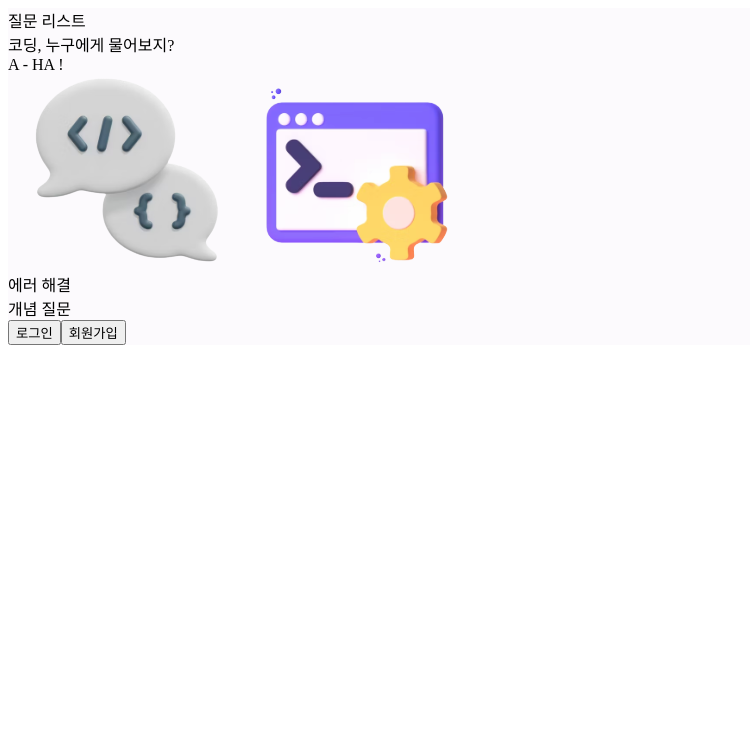
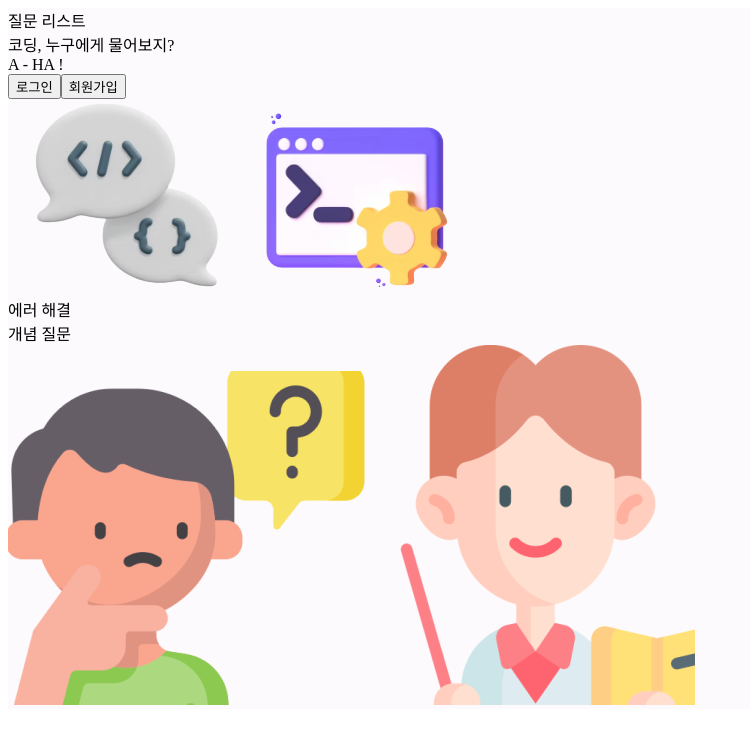
Before and after one commit to tukcom2023CD/RISING, a React (Create React App) app in the folder frontend/: page / in a window 1280 px wide. Shown: the top 744 px of the page, without its empty margins (0-750 px from the left). Built offline with nearby package versions, Linux system fonts and the light colour scheme; a small style sheet from the web is missing.

Commit message:
feat: 애니메이션 추가

```diff
--- a/frontend/src/page/BeforeMainPage.tsx
+++ b/frontend/src/page/BeforeMainPage.tsx
@@ -3,6 +3,8 @@ import 'utils/pageStyle.css';
 import ColorSystem from 'utils/ColorSystem';
 import icon1 from 'images/icon1.png';
 import icon2 from 'images/icon2.png';
+import mentee from 'images/mentee.png';
+import mentor from 'images/mentor.png';
 import { useNavigate } from 'react-router-dom';
 
 function BeforeMainPage() {
@@ -21,7 +23,7 @@ function BeforeMainPage() {
     >
       <div className="flex justify-center items-center h-full">
         <div className="flex justify-center items-center flex-col">
-          <div className="w-40 h-12 rounded-xl items-center drop-shadow-lg flex justify-center bg-[#E1E0FF] absolute top-36">
+          <div className="animate-wiggle w-40 h-12 rounded-xl items-center drop-shadow-lg flex justify-center bg-[#E1E0FF] absolute top-36">
             <span className="text-2xl text-[#595959]">질문 리스트</span>
           </div>
           <span className="text-6xl text-[#575757]">
@@ -30,34 +32,46 @@ function BeforeMainPage() {
           <div className="rounded-full drop-shadow-lg bg-[#FFB0B0] w-52 h-16 flex justify-center items-center mt-8">
             <span className="text-white text-5xl">A - HA !</span>
           </div>
+          <div className="flex-row absolute bottom-36">
+            <button type="button" onClick={goToLogin}>
+              <div className="scaleup w-32 h-12 rounded-xl items-center drop-shadow-lg flex justify-center bg-[#FFDDDD] mx-16">
+                <span className="text-2xl text-[#595959]">로그인</span>
+              </div>
+            </button>
+            <button type="button" onClick={goToSignUp}>
+              <div className="scaleup w-32 h-12 rounded-xl items-center drop-shadow-lg flex justify-center bg-[#FFDDDD] mx-16">
+                <span className="text-2xl text-[#595959]">회원가입</span>
+              </div>
+            </button>
+          </div>
         </div>
       </div>
       <img
         src={icon1}
         alt="코딩말풍선"
-        className="absolute top-28 left-28 w-46 h-40 scaleup"
+        className="absolute top-28 left-28 w-46 h-40 animate-bounce"
       />
       <img
         src={icon2}
         alt="터미널"
-        className="absolute top-40 right-36 w-40 h-36 scaleup"
+        className="absolute top-40 right-36 w-40 h-36 animate-bounce"
       />
-      <div className="w-32 h-12 rounded-xl items-center drop-shadow-lg flex justify-center bg-[#E1E0FF] absolute bottom-[22rem] left-36">
+      <div className="animate-move-right w-32 h-12 rounded-xl items-center drop-shadow-lg flex justify-center bg-[#E1E0FF] absolute bottom-[22rem] left-36">
         <span className="text-2xl text-[#595959]">에러 해결</span>
       </div>
-      <div className="w-32 h-12 rounded-xl items-center drop-shadow-lg flex justify-center bg-[#E1E0FF] absolute bottom-72 right-36">
+      <div className="animate-move-left w-32 h-12 rounded-xl items-center drop-shadow-lg flex justify-center bg-[#E1E0FF] absolute bottom-72 right-36">
         <span className="text-2xl text-[#595959]">개념 질문</span>
       </div>
-      <button type="button" onClick={goToLogin}>
-        <div className="scaleup w-32 h-12 rounded-xl items-center drop-shadow-lg flex justify-center bg-[#FFDDDD] absolute bottom-40 left-[40rem]">
-          <span className="text-2xl text-[#595959]">로그인</span>
-        </div>
-      </button>
-      <button type="button" onClick={goToSignUp}>
-        <div className="scaleup w-32 h-12 rounded-xl items-center drop-shadow-lg flex justify-center bg-[#FFDDDD] absolute bottom-40 right-[40rem]">
-          <span className="text-2xl text-[#595959]">회원가입</span>
-        </div>
-      </button>
+      <img
+        src={mentee}
+        alt="mentee"
+        className="absolute bottom-0 left-0 w-44 h-44 scaleup"
+      />
+      <img
+        src={mentor}
+        alt="mentor"
+        className="absolute bottom-0 right-0 w-44 h-44 scaleup"
+      />
     </div>
   );
 }
```
Also changed, not shown: frontend/tailwind.config.js (+19 -0 lines).
